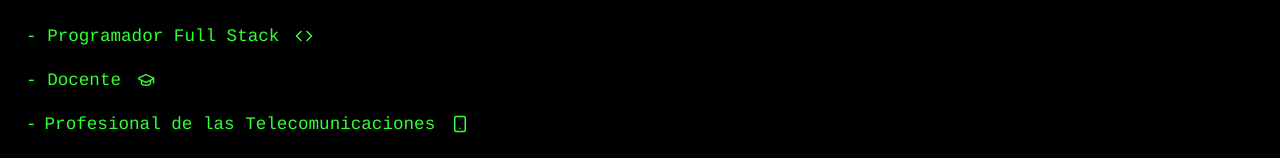
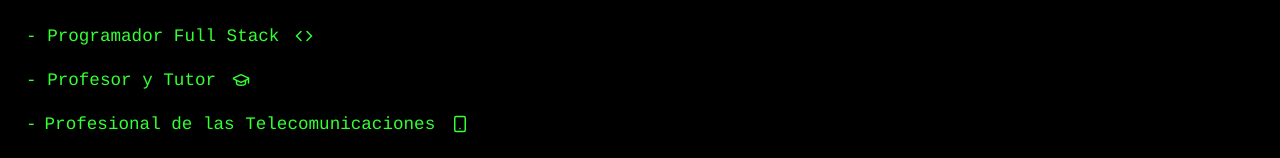
Before and after one commit to Arturogrottoli/Personal-Page, a Next.js app: page / in a window 1280 px wide. Shown: the part 340-498 px from the top of the page. Built offline with nearby package versions, Linux system fonts and the light colour scheme.

Commit message:
profesor

```diff
--- a/app/translations.ts
+++ b/app/translations.ts
@@ -5,7 +5,7 @@ export const translations = {
     dataAnalyst: "Analista de Datos",
     dataAnalystDesc:
       "Experiencia en análisis y procesamiento de grandes volúmenes de información, utilizando SQL y Python para la manipulación y visualización de datos.",
-    teacher: "Docente",
+    teacher: "Profesor y Tutor",
     teacherDesc: "Instructor y tutor en diversos lenguajes de programación:",
     telecom: "Profesional de las Telecomunicaciones",
     telecomMobile: "PM Telecomunicaciones",
@@ -31,7 +31,7 @@ Administración de plataforma B2B OroCommerce: usuarios, permisos, catálogo y C
     liramaticJob:
       "Liramatic (2021-actual) - Generación de reportes para flotas vehiculares mediante tableros Power BI.",
     codoacodoJob: "Profesor curso Full Stack Python Codo a codo (2021-2024)",
-    coderhouseJob: "Tutor en Coderhouse para cursos Desarrollo web, Javascript, Reactjs, AI automation, Data Science y SQL (2021-actualidad)",
+    coderhouseJob: "Profesor y Tutor en Coderhouse para cursos Desarrollo web, Javascript, Reactjs, AI automation, Data Science y SQL (2021-actualidad)",
     featuredProjects: "Proyectos destacados:",
   },
   en: {
@@ -40,7 +40,7 @@ Administración de plataforma B2B OroCommerce: usuarios, permisos, catálogo y C
     dataAnalyst: "Data Analyst",
     dataAnalystDesc:
       "Experience in analyzing and processing large volumes of information, using SQL and Python for data manipulation and visualization.",
-    teacher: "Teacher",
+    teacher: "Professor and Tutor",
     teacherDesc: "Instructor and mentor in various programming languages:",
     telecom: "Telecommunications Professional",
     telecomMobile: "Telecom PM",
@@ -73,7 +73,7 @@ Ecommerce Admin - Oro Commerce:
 - API integrations, forms, automations, and deployments across multiple platforms based on project needs.`,
     liramaticJob: "Liramatic (2021-present) - Generation of reports for vehicle fleets using Power BI dashboards.",
     codoacodoJob: "Full Stack Python Course Professor at Codo a Codo (2021-2024)",
-    coderhouseJob: "Coderhouse tutor for Web Development, JavaScript, React.js, AI automation, and SQL (2021-present)",
+    coderhouseJob: "Professor and Tutor at Coderhouse for Web Development, JavaScript, React.js, AI Automation, Data Science, and SQL courses (2021-present)",
     featuredProjects: "Featured projects:",
   },
 }
```
